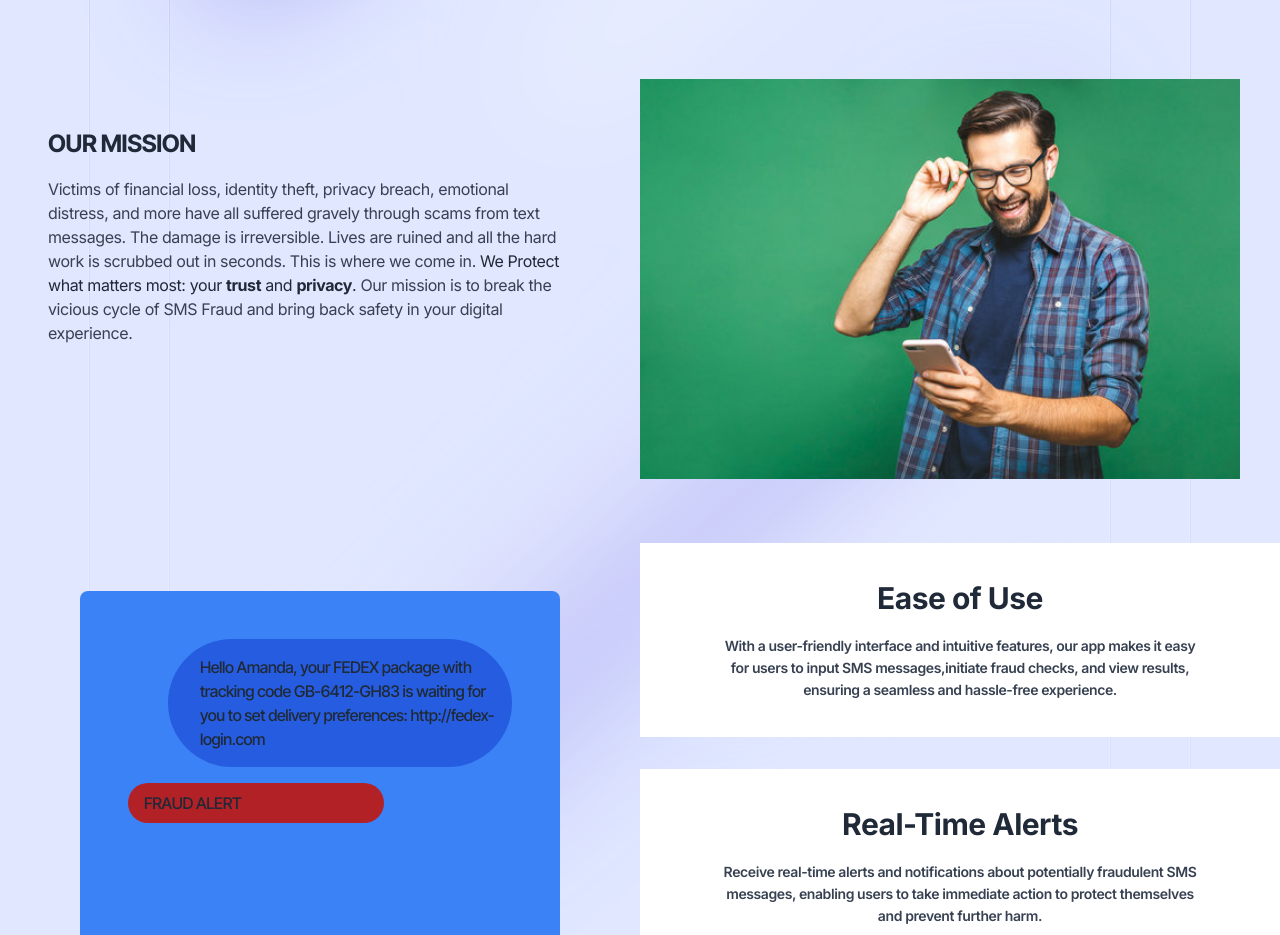
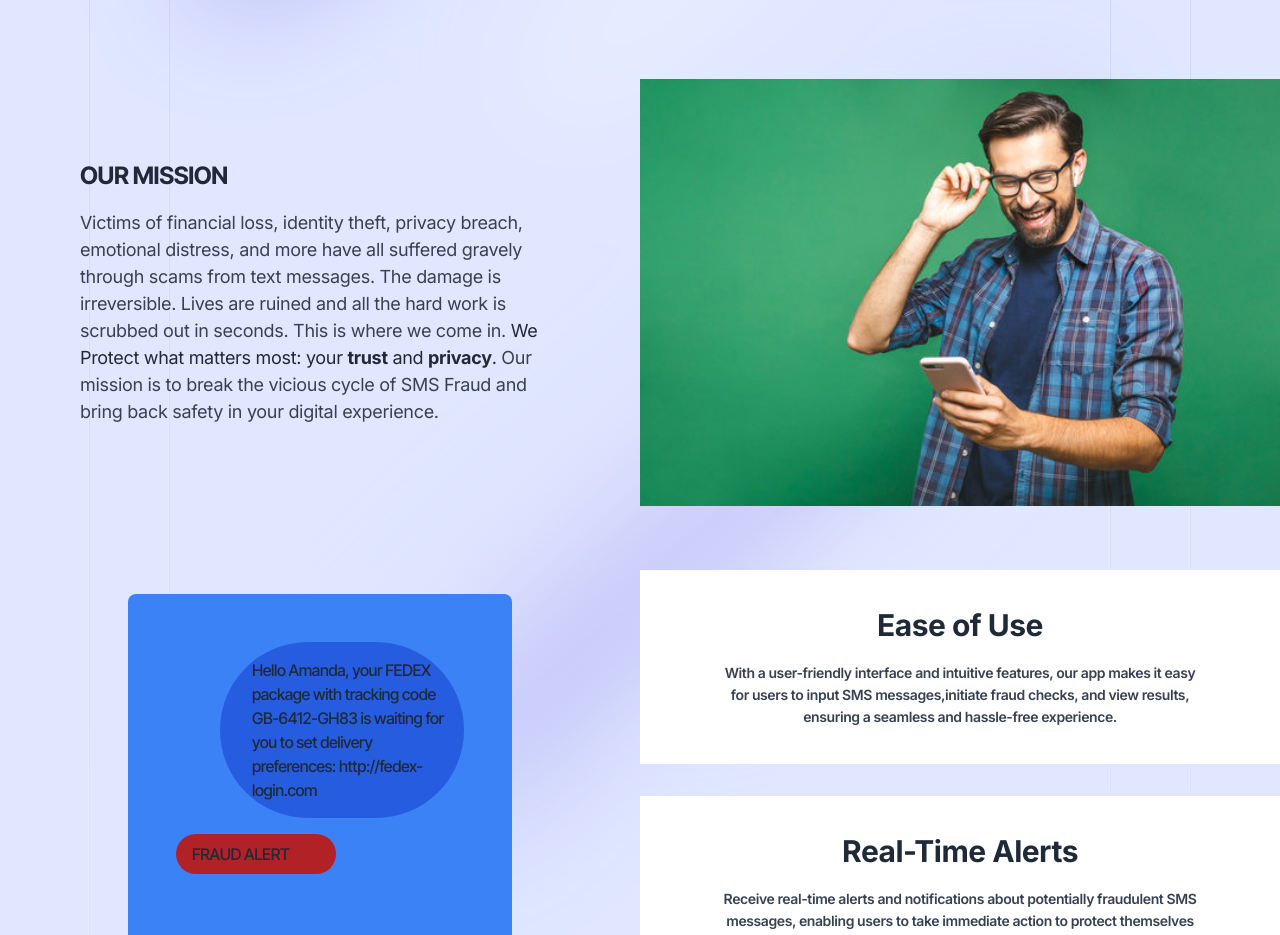
Before and after one commit to Warnify/App, a Next.js app: page /why_warnify in a window 1280 px wide. Shown: the part 380-1315 px from the top of the page. Built offline with nearby package versions, Linux system fonts and the light colour scheme.

Commit message:
changing margins of picture

```diff
--- a/app/(default)/why_warnify/page.tsx
+++ b/app/(default)/why_warnify/page.tsx
@@ -24,28 +24,26 @@ export default function Why_Warnify() {
         </div>
 
         <div className="grid grid-cols-2 mb-16">
-            <div className="ml-12 mt-12">
+            <div className="ml-20 mt-20">
                 <h1 className="font-inter-tight text-2xl font-bold uppercase mb-4 text-gray-800 dark:text-transparent dark:bg-clip-text dark:bg-gradient-to-b dark:from-indigo-200 dark:to-gray-200">Our Mission</h1>
-                <p className="pr-20  text-gray-700 dark:text-gray-400">
-                   Victims of financial loss, identity theft, privacy breach, emotional distress, and more have all suffered gravely through scams from text messages.
-                   The damage is irreversible. Lives are ruined and all the hard work is scrubbed out in seconds. This is where we come in. <span className=" text-gray-800 dark:text-transparent dark:bg-clip-text dark:bg-gradient-to-b dark:from-indigo-200 dark:to-gray-200">We Protect what matters most:
-                   your <span className="font-bold">trust</span> and <span className="font-bold">privacy</span>.</span> Our mission is to break the vicious cycle of SMS Fraud and bring back safety in your digital experience.
+                <p className="pr-20 text-lg text-gray-700 dark:text-gray-400">
+                   Victims of financial loss, identity theft, privacy breach, emotional distress, and more have all suffered gravely through scams from text messages. The damage is irreversible. Lives are ruined and all the hard work is scrubbed out in seconds. This is where we come in. <span className=" text-gray-800 dark:text-transparent dark:bg-clip-text dark:bg-gradient-to-b dark:from-indigo-200 dark:to-gray-200">We Protect what matters most: your <span className="font-bold">trust</span> and <span className="font-bold">privacy</span>. </span> Our mission is to break the vicious cycle of SMS Fraud and bring back safety in your digital experience.
                 </p>
             </div>
 
             <Image
-              className="inset-0 object-cover object-center"
+              className="inset-0 object-cover object-end"
               src={mission}
-              width={600}
-              height={600}
+              width={750}
+              height={750}
               alt="A happy person looking down at a phone" />
         </div>
 
         <div className="grid grid-cols-2">
-            <div className="bg-blue-500 rounded-lg px-12 py-12 mx-20 my-12">
-                <h1 className="bg-blue-700/70 font-inter-tight rounded-full py-4 pl-8 ml-10">Hello Amanda, your FEDEX package with tracking code GB-6412-GH83 is waiting for you to set delivery preferences: http://fedex-login.com</h1>
+            <div className="bg-blue-500 rounded-lg px-12 py-12 mx-32 my-6">
+                <h1 className="bg-blue-700/70 font-inter-tight rounded-full py-4 pl-8 pr-3 ml-11">Hello Amanda, your FEDEX package with tracking code GB-6412-GH83 is waiting for you to set delivery preferences: http://fedex-login.com</h1>
                 <h1 className="bg-red-700/95 font-inter-tight rounded-full uppercase py-2 pl-4 mt-4 mr-32">Fraud Alert</h1>
-                <h1 className="bg-blue-700/70 text-blue-700 font-inter-tight rounded-full uppercase py-2 pl-4 mt-56">Enter text...</h1>
+                <h1 className="bg-blue-700/70 text-blue-800/95 font-inter-tight rounded-full uppercase py-2 pl-4 mt-56">Enter text...</h1>
 
 
             </div>
```
